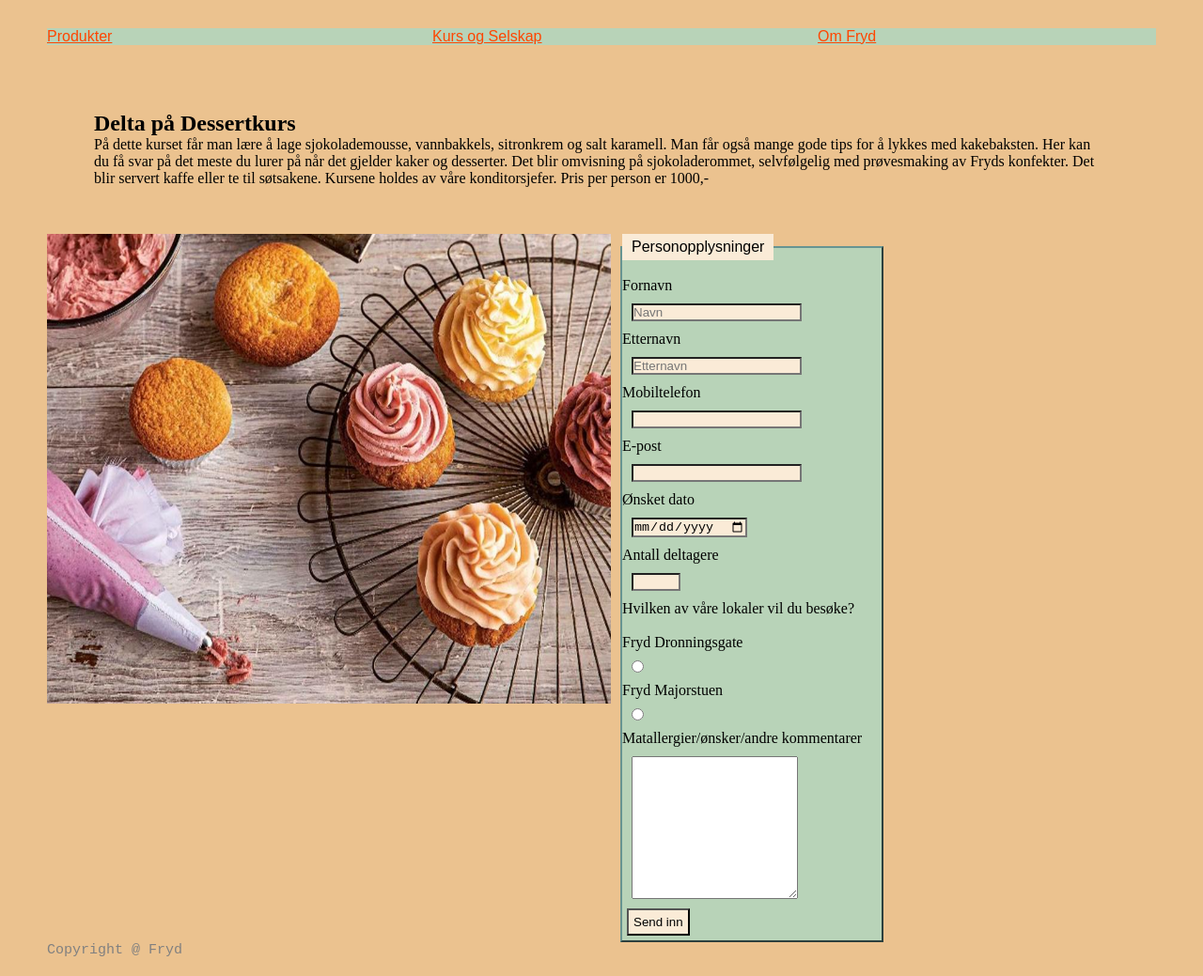
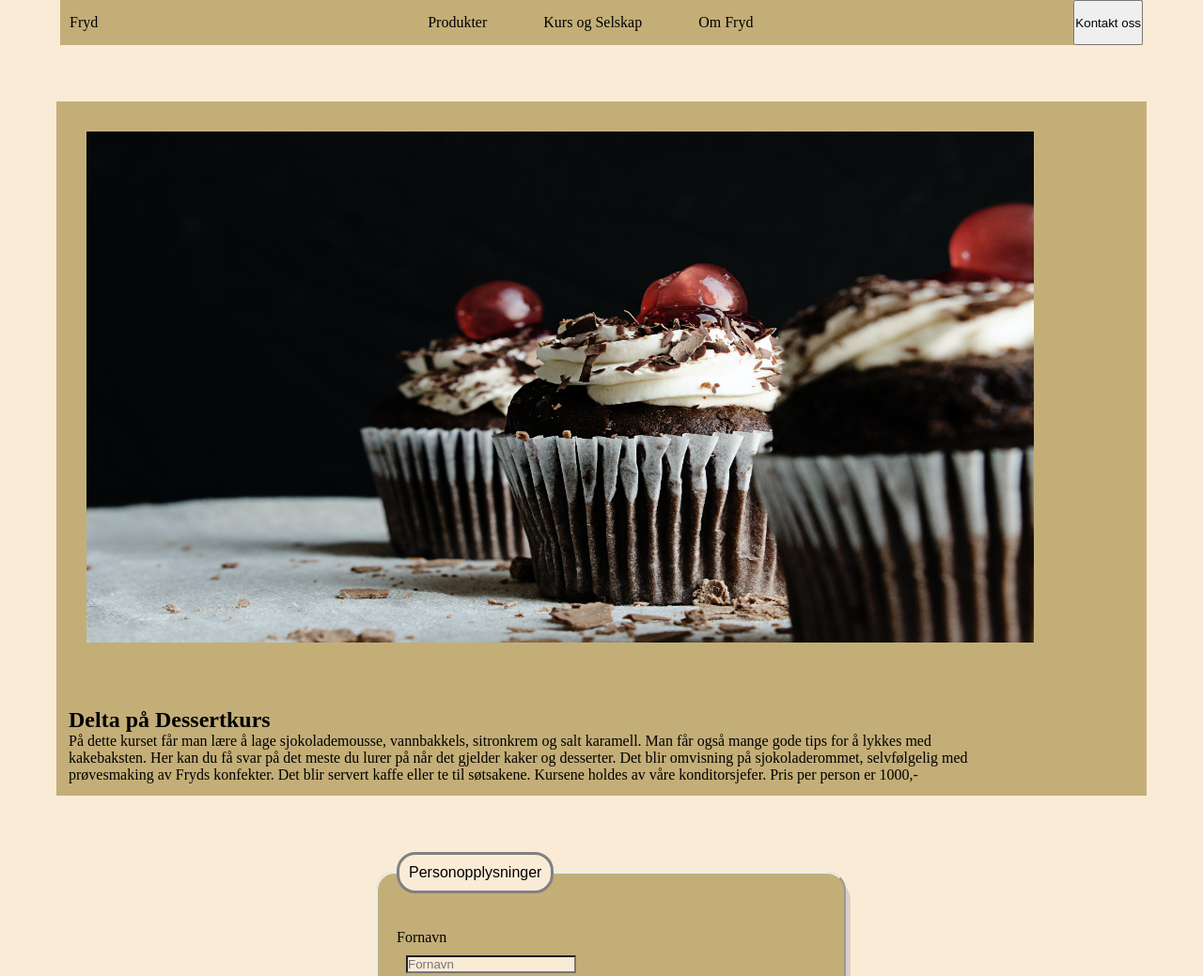
Before and after one commit to 3ffie/forms, a plain HTML site: page skjema.html in a window 1280 px wide. Shown: the top 1039 px of the page at 94% size. Drawn offline with Linux system fonts and the light colour scheme.

Commit message:
changes to the forms position and the overall look

```diff
--- a/skjema-style.css
+++ b/skjema-style.css
@@ -1,65 +1,116 @@
 body {
-	background-color: rgb(235, 194, 143);
-	margin: 30px 50px;
-	width: auto;
+	background-color: antiquewhite;
 	max-width: 2000px;
 }
 
-input, textarea, select {
-	display: block;
-	margin: 10px;
-}
+/*.navigation {
+	display: grid;
+	gap: 50px;
+	margin: 20px auto;
+	list-style: none;
+	grid-template-columns: 1fr 1fr 1fr;
+	align-items: space-between;
+	justify-content: space-between;
+	background-color: rgb(184, 211, 184);
+}*/
 
-header nav ul {
+/*header nav ul {
 	display: grid;
 	gap: 50px;
 	margin: 20px auto;
 	list-style: none;
 	grid-template-columns: 1fr 1fr 1fr;
 	background-color: rgb(184, 211, 184);
+}*/
+
+header {
+	display: flex;
+	justify-content: space-between;
+	margin: 0 auto;
+	margin-top: 0%;
+	width: 90%;
+	background-color: #C4AE78;
+	color: black;
 }
 
-header nav a {
-	color: orangered;
-	font-family:Arial, Helvetica, sans-serif;
+.navigation,
+.navigation__links,
+.navigation__info {
+	display: flex;
+	margin: 5px 5px;
+	gap: 50px;
+	color: black;
+	text-decoration: inherit;
 }
 
-section {
-	display: inline-block;
+header nav ul a {
+	list-style: none;
+	color: black;
+	text-decoration: inherit;
+}
+
+.logo {
+	margin: 15px 10px;
+}
+
+.section {
+	display: flex;
+	flex-direction: column;
 	gap: 40px;
-	margin: 50px 50px;
+	margin: 60px;
+	padding: 0.5rem;
+	background-color: #C4AE78;
+}
+
+.section__article {
+	width: 1000px;
+	margin: 5px;
+}
+
+.section__image {
+	display: flex;
+	align-self: center;
+	width: 80vw;
+	height: 70vh;
+	margin: 1rem;
+	padding: 0.5rem;
+}
+
+.form {
+	display: flex;
+	justify-content: center;
+	align-items: center;
+	width: 100%;
+	margin: 10px;
 }
 
 fieldset {
-	background-color: rgb(184, 211, 184);
+	background-color: #C4AE78;
 	border-style: outset;
-	border-color: rgb(103, 148, 145);
+	border-color: rgb(229, 240, 239);
+	border-radius: 20px;
+	padding: 20px;
+	width: 500px;
+	box-shadow: 5px 10px rgb(224, 204, 197);
 }
 
 legend {
 	background-color: antiquewhite;
 	font-family:Arial, Helvetica, sans-serif;
 	color: black;
-	padding: 5px 10px;
+	padding: 10px 10px;
+	border-radius: 20px;
+	border-color: #aba699;
+	border: solid grey;
 }
 
 input {
 	background-color: antiquewhite;
 }
 
-.form {
-	display: grid;
-	grid-template-columns: 1fr 1fr 1fr;
-	grid-template-rows: auto;
-	gap: 10px;
-}
-
-.cupcake {
-	grid-column: 1 / 2;
-}
-
-.personal {
-	grid-column: 2 / 3;
+input, textarea, select {
+	display: block;
+	margin: 10px;
 }
 
 .submit {
@@ -69,7 +120,10 @@ input {
 }
 
 .footer {
+	position: relative;
+	display: flex;
+	align-self: center;
 	font-size: 15px;
-	color: gray;
+	color: rgb(43, 21, 21);
 	font-family: 'Courier New', Courier, monospace;
 }
--- a/skjema.html
+++ b/skjema.html
@@ -10,62 +10,97 @@
 
 	<body>
 		<header>
-			<nav>
-				<ul>
-					<li><a href="">Produkter</a></li>
-					<li><a href="">Kurs og Selskap</a></li>
-					<li><a href="">Om Fryd</a></li>
+			<div class="logo">
+				Fryd
+			</div>
+
+			<nav class="navigation">
+				<ul class="navigation__links">
+					<li class="navigation__info"><a href="">Produkter</a></li>
+					<li class="navigation__info"><a href="">Kurs og Selskap</a></li>
+					<li class="navigation__info"><a href="">Om Fryd</a></li>
 				</ul>
 			</nav>
+			<button class="contact">Kontakt oss</button>
 		</header>
-		<!--remember to put in aside-->
 
 		<section class="section">
-			<article>
+			<figure>
+				<img class="section__image" src="assets/michaela-baum-VnM6_liIRJ0-unsplash.jpg" alt="cupcake">
+				<figurecaption></figurecaption>
+			</figure>
+
+			<article class="section__article">
 				<h2>Delta på Dessertkurs</h2>
 				<p> På dette kurset får man lære å lage sjokolademousse, vannbakkels, sitronkrem og salt karamell. Man får også mange gode tips for å lykkes med kakebaksten. Her kan du få svar på det meste du lurer på når det gjelder kaker og desserter. Det blir omvisning på sjokoladerommet, selvfølgelig med prøvesmaking av Fryds konfekter. Det blir servert kaffe eller te til søtsakene.
 					Kursene holdes av våre konditorsjefer. Pris per person er 1000,-
 				</p>
-
 			</article>
 		</section>
 
 		<form action="result.html" metode="get" class="form">
-			<figure class="cupcake">
-				<img src="assets/cupcakes.jpg" alt="cupcake" width="600px" height="500px">
-			</figure>
-			<fieldset class="personal">
+			<fieldset class="form__personal">
 				<legend>Personopplysninger</legend><br>
 				<label for="firstname">Fornavn</label>
 				<input
 					type="text"
 					name="firstname"
 					autocomplete="off"
-					placeholder="Navn"
+					placeholder="Fornavn"
 					id="firstname"
 					required>
 				<label for="lastname">Etternavn</label>
-				<input type="text" name="lastname" autocomplete="off" placeholder="Etternavn" id="lastname" required>
+				<input
+					type="text"
+					name="lastname"
+					autocomplete="off"
+					placeholder="Etternavn"
+					id="lastname"
+					required>
 				<label for="phonenumber">Mobiltelefon</label>
-				<input type="tel" name="phonenumber" id="phonenumber" required>
+				<input
+					type="tel"
+					name="phonenumber"
+					id="phonenumber"
+					required>
 				<label for="email">E-post</label>
-				<input type="email" name="email" id="email">
+				<input
+					type="email"
+					name="email"
+					id="email">
 				<label for="date">Ønsket dato</label>
-				<input type="date" name="date" id="date">
+				<input
+					type="date"
+					name="date"
+					id="date">
 				<label for="participant">Antall deltagere</label>
-				<input type="number" min="1" max="12">
+				<input
+					type="number"
+					min="1"
+					max="12">
 
-				<p>Hvilken av våre lokaler vil du besøke?</p><br>
+				<legend> Hvilken av våre lokaler vil du besøke?</legend><br>
 
 				<label for="place">Fryd Dronningsgate</label>
-				<input type="radio" name="place" id="place" value="place">
+				<input
+					type="radio"
+					name="place"
+					id="place"
+					value="place">
 				<label for="place">Fryd Majorstuen</label>
-				<input type="radio" name="place" id="place" value="place">
+				<input
+					type="radio"
+					name="place"
+					id="place"
+					value="place">
 				<label for="wishes">Matallergier/ønsker/andre kommentarer</label>
 				<textarea cols="20" rows="10"></textarea>
-				<input type="submit" class="submit" value="Send inn" >
+				<input
+					type="submit"
+					class="form__submit"
+					value="Send inn" >
 			</fieldset>
 		</form>
-		<footer class="footer"> Copyright @ Fryd</footer>
+		<footer class=" footer">Copyright @ Fryd</footer>
 	</body>
 </html>
--- a/style.css
+++ /dev/null
@@ -1,15 +0,0 @@
-input, textarea, select {
-	display: block;
-}
-
-fieldset {
-	background-color: white;
-}
-
-legend {
-	background-color: white;
-}
-
-input[type="text"] {
-	background-color: white;
-}
```
Also changed, not shown: index.html (deleted, +0 -59 lines), assets/michaela-baum-VnM6_liIRJ0-unsplash.jpg (added).
